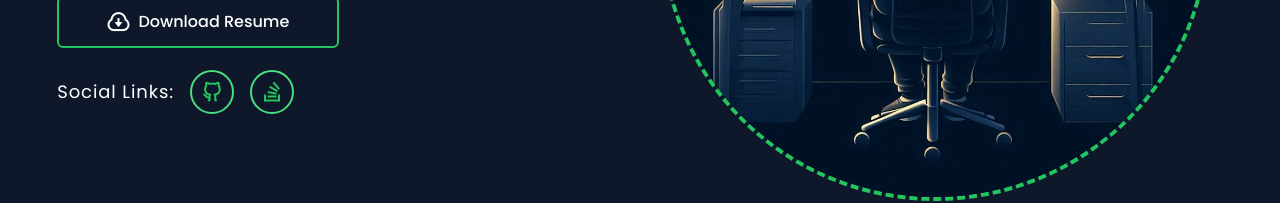
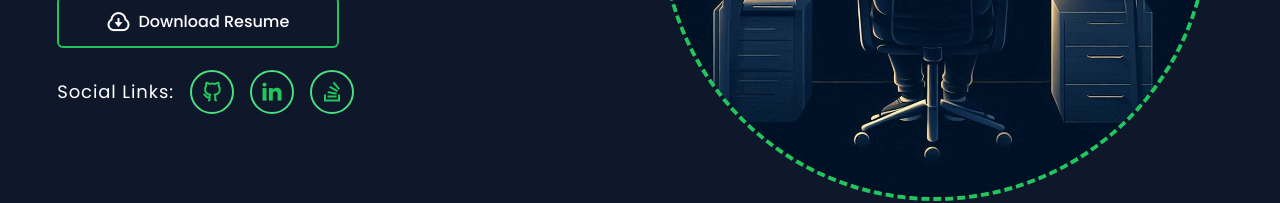
Before and after one commit to somenath203/My-Portfolio-Website-Version-2, a Next.js app: page / in a window 1280 px wide. Shown: the part 461-664 px from the top of the page. Built offline with nearby package versions, Linux system fonts and the light colour scheme.

Commit message:
commited

```diff
--- a/src/app/components/WorkCard.js
+++ b/src/app/components/WorkCard.js
@@ -119,10 +119,10 @@ const WorkCard = ({ workArray }) => {
               <span className='flex flex-col items-center justify-center text-center gap-2 text-base text-green-400'>
 
               <Image
-                className='rounded-lg shadow-xl object-cover object-center'
+                className='w-full h-full rounded-xl shadow-xl object-cover object-center border-8 border-green-500'
                 src={getCurrentWork.picOfTheProj}
-                width={500}
-                height={500}
+                width=""
+                height=""
                 alt={getCurrentWork.nameOfTheAchievement}
               />
 
--- a/src/app/page.js
+++ b/src/app/page.js
@@ -14,6 +14,28 @@ import { motion } from 'framer-motion';
 import WelcomePageImg from './assets/welcome_page_pics/welcome_page_img.png';
 
 const Page = () => {
+
+  const socialLinksArray = [
+    {
+      id: 1,
+      nameOfTheSocialLink: 'GitHub',
+      urlOfTheSocialLink: 'https://github.com/somenath203',
+      iconOfTheSocialLink: 'ri-github-line'
+    },
+    {
+      id: 2,
+      nameOfTheSocialLink: 'Linkedin',
+      urlOfTheSocialLink: 'https://www.linkedin.com/in/somenath-choudhury/',
+      iconOfTheSocialLink: 'ri-linkedin-fill'
+    },
+    {
+      id: 3,
+      nameOfTheSocialLink: 'StackOverflow',
+      urlOfTheSocialLink: 'https://stackoverflow.com/users/14437554/somenath-choudhury',
+      iconOfTheSocialLink: 'ri-stack-overflow-line'
+    }
+  ];
+
   return (
     <>
       <div className="min-h-screen bg-slate-900 font-poppins">
@@ -74,37 +96,23 @@ const Page = () => {
 
                 <span className="flex items-center gap-4">
 
-                  <TooltipProvider>
+                  {socialLinksArray.map((social) => (
+                    <TooltipProvider key={social.id}>
                       <Tooltip>
                         <TooltipTrigger>
                           <Link
-                          href="https://github.com/somenath203"
+                            href={social.urlOfTheSocialLink}
                             target="_blank"
                           >
-                          <i className="ri-github-line hover:bg-slate-800 cursor-pointer transition-all duration-150 text-3xl lg:text-2xl border-2 text-green-500 border-green-400 p-2 rounded-full"></i>
+                            <i className={`${social.iconOfTheSocialLink} hover:bg-slate-800 cursor-pointer transition-all duration-150 text-3xl lg:text-2xl border-2 text-green-500 border-green-400 p-2 rounded-full`}></i>
                           </Link>
                         </TooltipTrigger>
                         <TooltipContent>
-                        <p>GitHub Profile Link</p>
+                          <p>{social.nameOfTheSocialLink} Profile Link</p>
                         </TooltipContent>
                       </Tooltip>
                   </TooltipProvider>
-
-                  <TooltipProvider>
-                    <Tooltip>
-                      <TooltipTrigger>
-                        <Link
-                          href="https://stackoverflow.com/users/14437554/somenath-choudhury"
-                          target="_blank"
-                        >
-                          <i className="ri-stack-overflow-line hover:bg-slate-800 cursor-pointer transition-all duration-150 text-3xl lg:text-2xl border-2 text-green-500 border-green-400 p-2 rounded-full"></i>
-                        </Link>
-                      </TooltipTrigger>
-                      <TooltipContent>
-                        <p>StackOverflow Profile Link</p>
-                      </TooltipContent>
-                    </Tooltip>
-                  </TooltipProvider>
+                  ))}
 
                 </span>
               </div>
--- a/src/app/pages/works/page.js
+++ b/src/app/pages/works/page.js
@@ -35,15 +35,15 @@ const Page = () => {
     },
     {
       id: 4,
+      workName: 'AI Projects',
+      workDescription: 'Click here to view all my work related to artificial intelligence.',
+      linkToWork: '/pages/all_works/ai_projects'
+    },
+    {
+      id: 5,
       workName: 'MobileApp Projects',
       workDescription: 'Click here to view all my work related to mobile app development.',
       linkToWork: '/pages/all_works/mobile_app_projects'
-    },
-    {
-      id: 5,
-      workName: 'AI Projects',
-      workDescription: 'Click here to view all my work related to artificial intelligence.',
-      linkToWork: '/pages/all_works/ai_projects'
     },
   ];
 
```
Also changed, not shown: 1 other file (tests, documents, lock files or other folders). Lines whose indentation alone changed are shown as unchanged.
